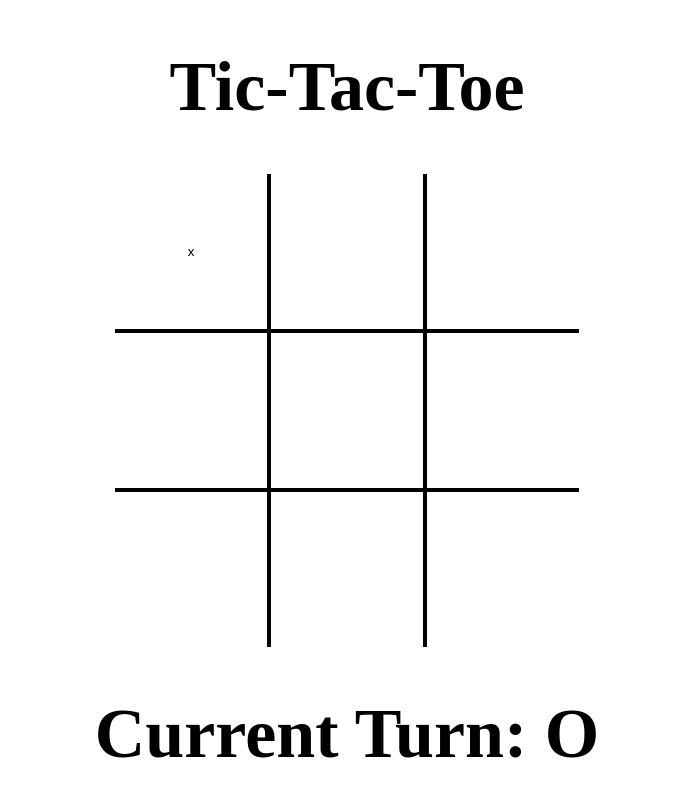
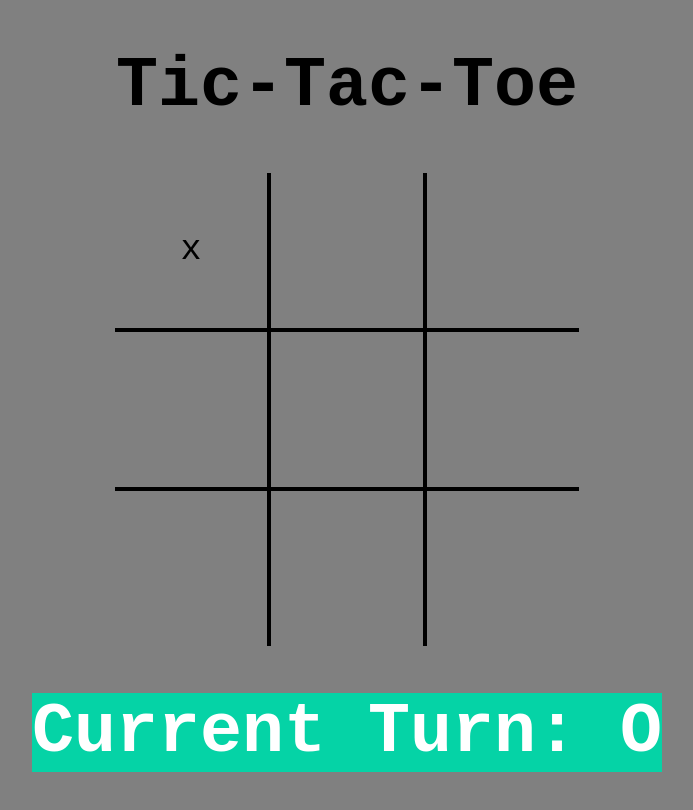
Before and after one commit to maxpii/Javascript-Games, a plain HTML site: page Tic-Tac-Toe/index.html in a window 1280 px wide. Both pictures are taken after a click on the button 484 px from the left and 249 px from the top of the page. Shown: the whole page, without its empty margins (293-986 px from the left). Drawn offline with Linux system fonts and the light colour scheme.

Commit message:
Fixed small bugs and changed fonts & colors
Now a user cannot change another person's choice

```diff
--- a/Tic-Tac-Toe/index.html
+++ b/Tic-Tac-Toe/index.html
@@ -49,7 +49,11 @@
         </tr>
     </table>
 
-    <h1 id="turn"></h1>
+    <h1 id="turn">
+
+        <span id="turn-text"></span>
+
+        <h1>
 
     <script src="tic-tac-toe.js"></script>
 </body>
--- a/Tic-Tac-Toe/styles.css
+++ b/Tic-Tac-Toe/styles.css
@@ -1,6 +1,16 @@
-#heading, #turn {
+body {
+    background-color:grey;
+}
+
+#heading,#turn {
     text-align: center;
     font-size: 70px;
+    font-family:monospace;
+}
+
+#turn-text {
+    background-color: rgb(5, 211, 166);
+    color:white;
 }
 
 #board {
@@ -22,7 +32,9 @@ button {
     height: 150px;
     margin: none;
     border:none;
-    background-color: white;
+    background-color: grey;
+    font-family: monospace;
+    font-size:35px;
 }
 
 
--- a/Tic-Tac-Toe/tic-tac-toe.js
+++ b/Tic-Tac-Toe/tic-tac-toe.js
@@ -1,5 +1,5 @@
 let buttons = document.querySelectorAll("button");
-let turn = document.getElementById("turn");
+let turn = document.getElementById("turn-text");
 let current_move = "x";
 turn.innerHTML = `Current Turn: ${current_move.toUpperCase()}`;
 let gameEnded = false;
@@ -24,11 +24,12 @@ for(let i = 0; i < buttons.length; i ++) {
     buttons[i].addEventListener("click",() => {
         if (!gameEnded) {
 
-        changeArray(buttons[i]);
-        console.log(arr);
-        buttons[i].innerHTML = current_move;
-        checkTest();
-        changeCurrent();
+        var signal = changeArray(buttons[i]);
+        check();
+        if (signal) {
+            buttons[i].innerHTML = current_move;
+            changeCurrent();
+        }
         turn.innerHTML = `Current Turn: ${current_move.toUpperCase()}`;
         }
         if (gameEnded) {
@@ -46,7 +47,13 @@ for(let i = 0; i < buttons.length; i ++) {
 
 function changeArray(button) {
     var index = button.id - 1;
+    if (arr[Math.floor(index/3)][index%3] === 0) {
     arr[Math.floor(index/3)][index%3] = current_move;
+    return true;
+    }
+    else {
+        return false;
+    }
 }
 function isFull() {
     for (let i = 0; i < arr.length; i ++) {
@@ -95,7 +102,7 @@ function isFull() {
 
 // }
 
-function checkTest() {
+function check() {
     if (arr[0][0] === current_move && arr[0][1] === current_move && arr[0][2] === current_move) {
         gameEnded = true;
         gameWinner = current_move;
```
